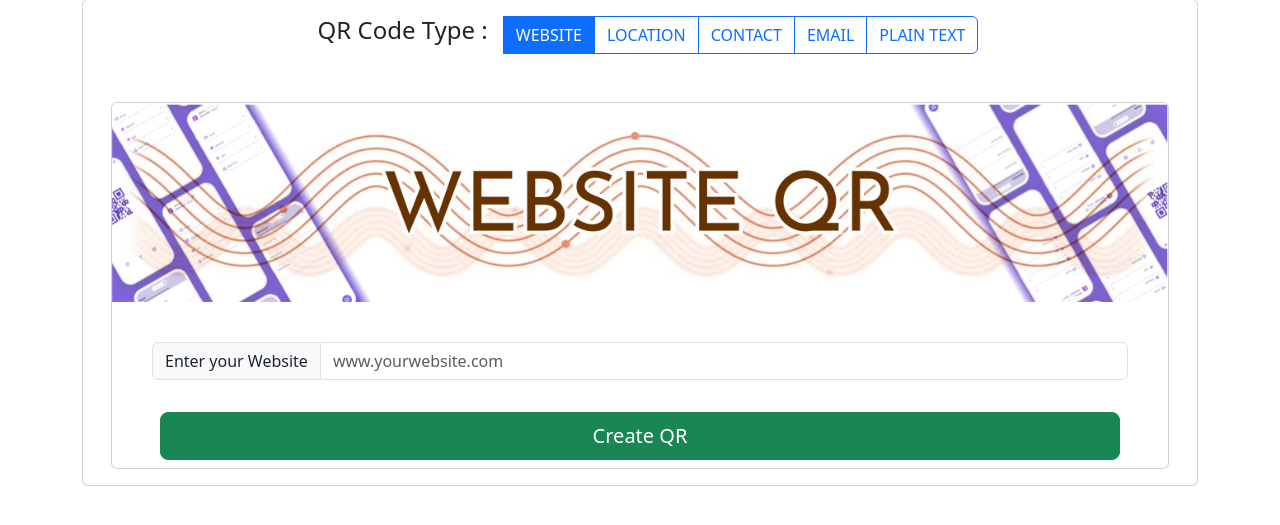
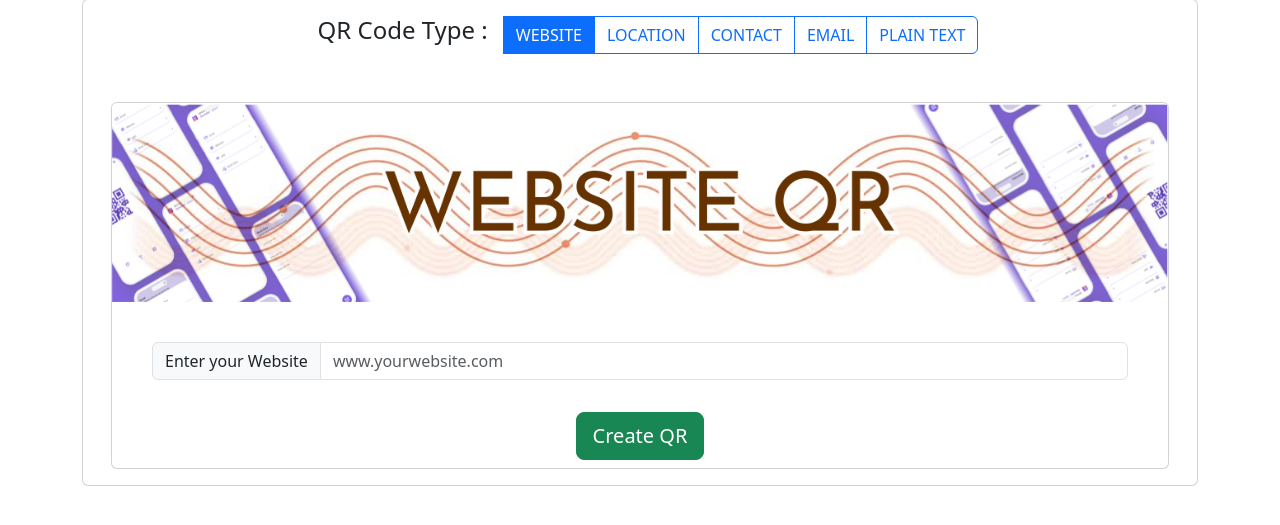
Before and after one commit to unhingedcargo/qrcodeproject, a Django app: page / in a window 1280 px wide. Shown: the part 199-724 px from the top of the page. Run offline with Django 5.2, Linux system fonts and the light colour scheme.

Commit message:
Office-05Aug

```diff
--- a/qrcodeapp/templates/website.html
+++ b/qrcodeapp/templates/website.html
@@ -10,9 +10,9 @@
         </div>
     </div>
   </div>
-  <button type="button" class="btn btn-success btn-lg mb-2 mx-5"data-bs-toggle="collapse" data-bs-target="#collapseExample" aria-expanded="false" aria-controls="collapseExample">Create QR</button>
+  <button type="button" class="btn btn-success btn-lg mb-2 mx-auto"data-bs-toggle="collapse" data-bs-target="#collapseExample" aria-expanded="false" aria-controls="collapseExample">Create QR</button>
 
-    <div class="collapse mx-auto justify-content-center" id="collapseExample" style="width: 40%;">
+    <div class="collapse mx-auto mb-4 justify-content-center" id="collapseExample" style="width: 40%;">
         <div class="card card-body">
             <img src="{% static 'img/location.png' %}" alt="">
         </div>
```
